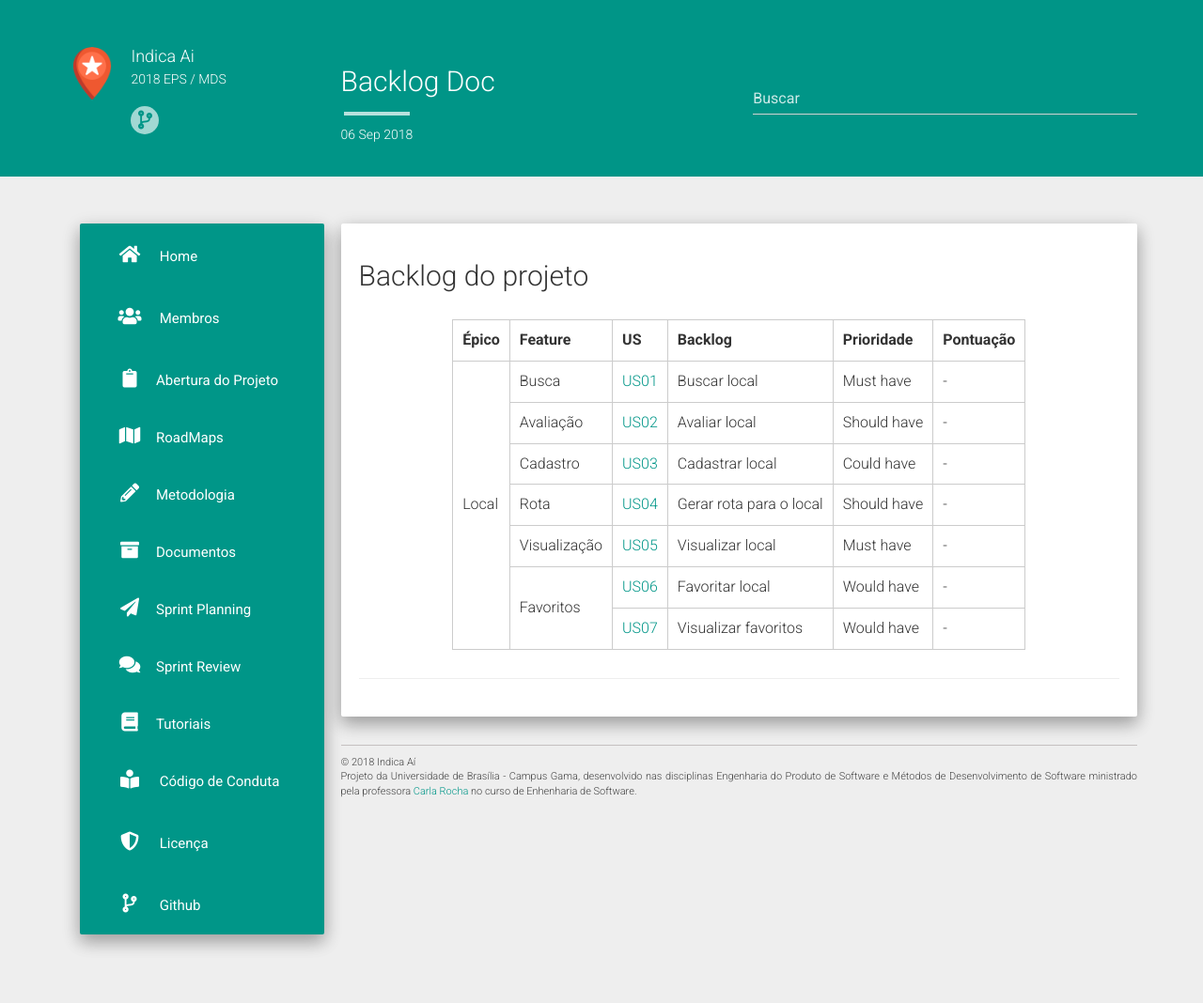
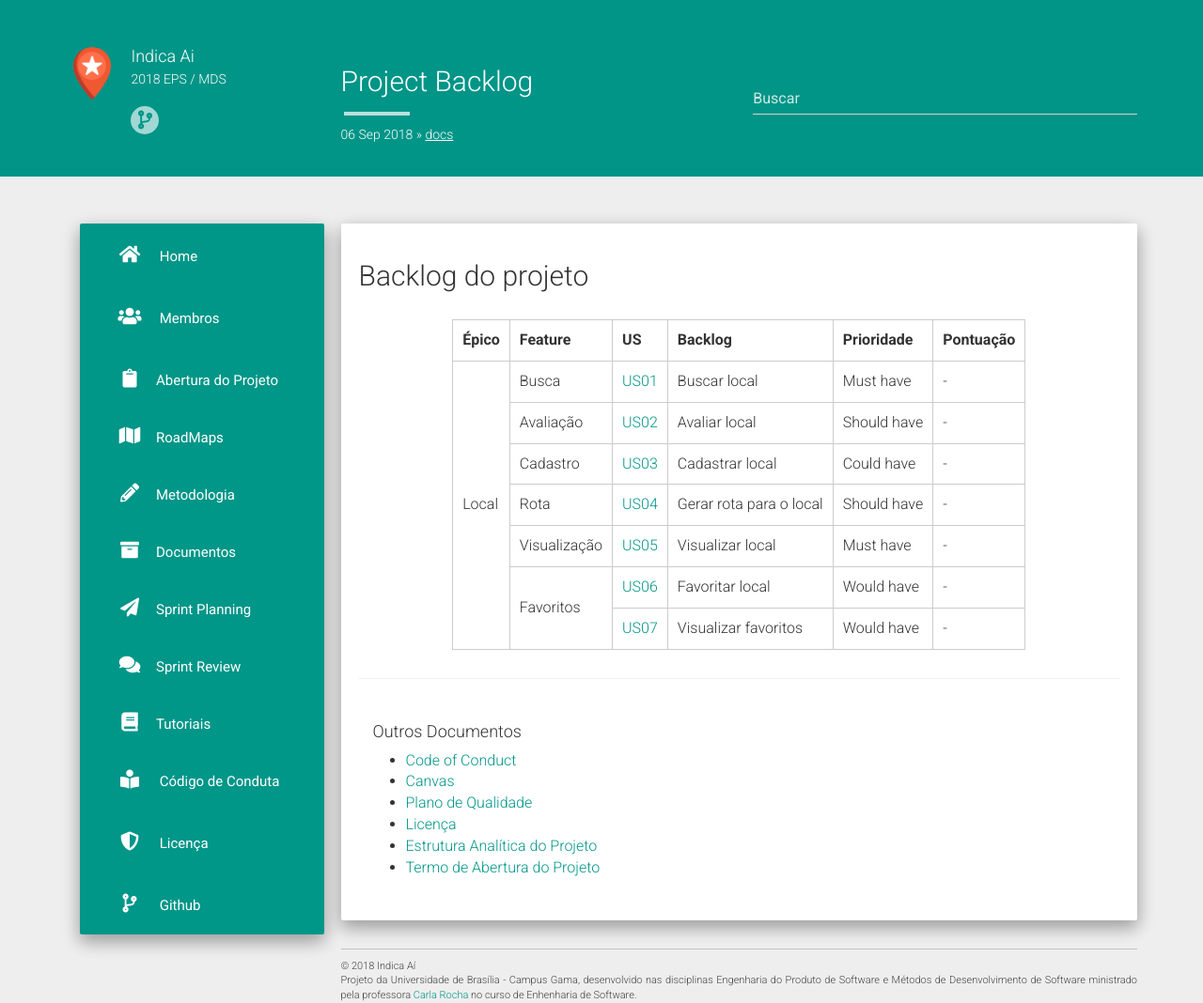
Before and after one commit to fga-eps-mds/2018.2-IndicaAi, a Jekyll site: the page built from docs/_posts/2018-09-06-backlog-doc.md, in a window 1280 px wide. Shown: the whole page at 94% size. Built offline with Jekyll 4.4.1, drawn with Linux system fonts in a browser that asks for light colours; nearby versions of some CDN libraries; our own code applies the rules of GitHub Pages for plain Markdown files; comment, search, counter and statistics services are not loaded; before the commit the page ends 1015 px from its top, so only the background shows below that.

Commit message:
#85 making chances in backlog
Co-authored-by: Lucas <lucasmacielaguiar@gmail.com>

```diff
--- a/docs/_config.yml
+++ b/docs/_config.yml
@@ -5,8 +5,8 @@ logo: /assets/logo.png
 github: https://github.com/fga-eps-mds/2018.2-IndicaAi
 about: 2018 EPS / MDS
 
-#baseurl: ""
-baseurl: "https://fga-eps-mds.github.io/2018.2-IndicaAi/"
+baseurl: ""
+#baseurl: "https://fga-eps-mds.github.io/2018.2-IndicaAi/"
 url: "https://fga-eps-mds.github.io/2018.2-IndicaAi/"
 
 allowsearch: true
--- a/docs/_data/urls.json
+++ b/docs/_data/urls.json
@@ -109,7 +109,7 @@
     "icon": "fa-paper-plane",
     "urls": [
         {
-          "text": "backlog",
+          "text": "Backlog",
           "url": "/docs/2018/09/06/backlog-doc.html",
           "icon": "fa-angle-right"
         },
--- a/docs/_posts/2018-09-06-backlog-doc.md
+++ b/docs/_posts/2018-09-06-backlog-doc.md
@@ -1,3 +1,10 @@
+---
+layout: post
+title:  "Project Backlog"
+date:    2018-09-06 19:04:00
+categories: docs
+---
+
 ## Backlog do projeto
 
 <table>
```
